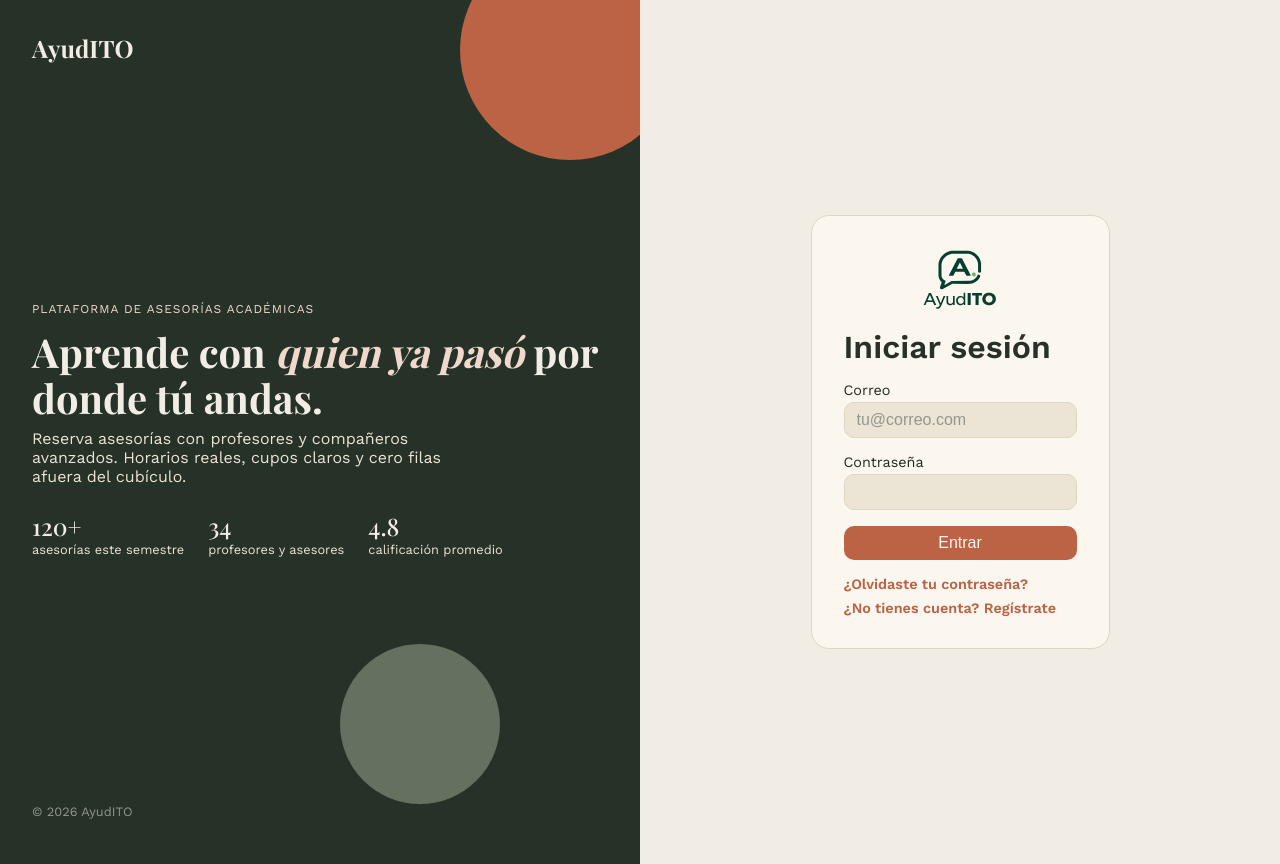
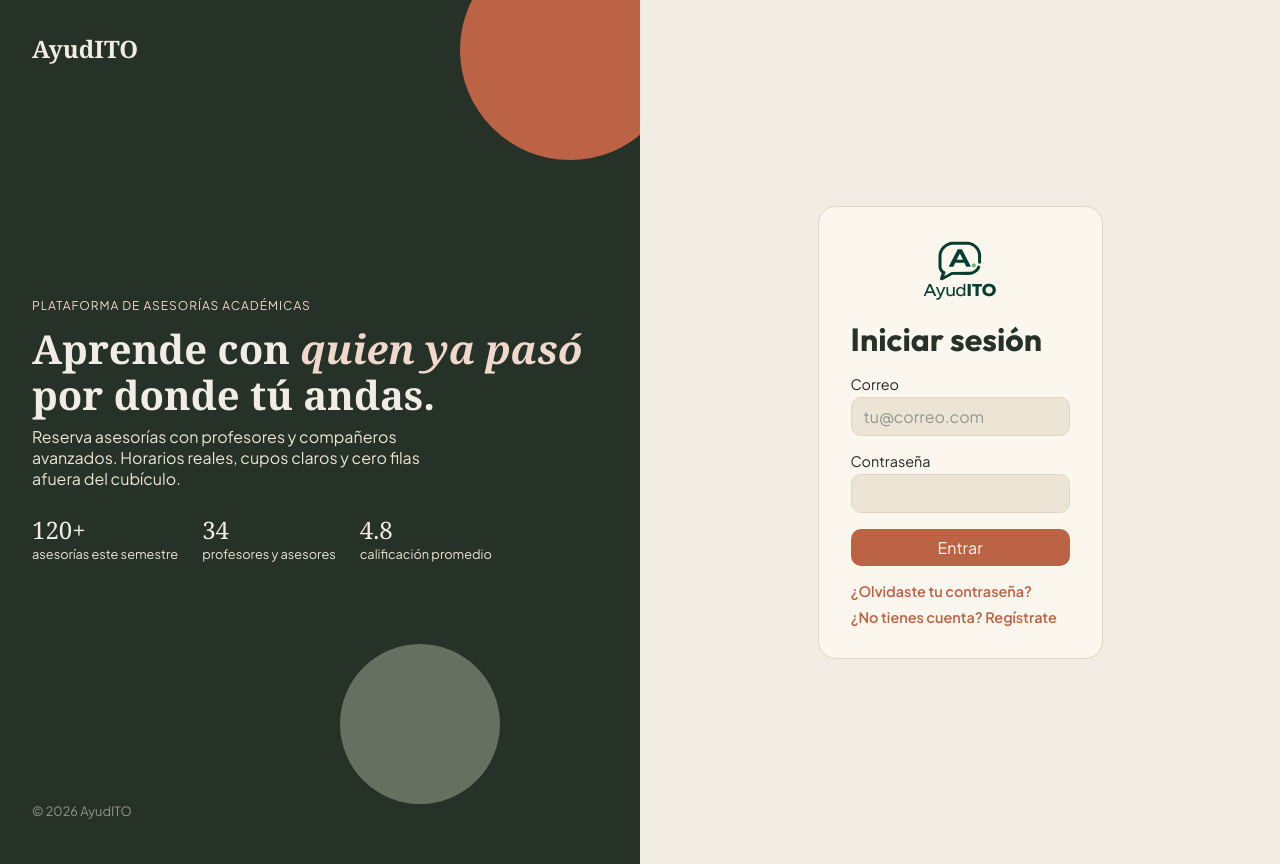
Before and after one commit to DaniielA5/plataforma-asesorias, a React (Vite) app in the folder frontend/: page /login in a window 1280 px wide. Built offline with nearby package versions, Linux system fonts and the light colour scheme.

Commit message:
style(ui): cambia la tipografía a Outfit y Plus Jakarta Sans

```diff
--- a/frontend/src/index.css
+++ b/frontend/src/index.css
@@ -1,4 +1,4 @@
-@import url('https://fonts.googleapis.com/css2?family=Playfair+Display:wght@500;600;700&family=Work+Sans:wght@400;500;600&display=swap');
+@import url('https://fonts.googleapis.com/css2?family=Outfit:wght@400;500;700&family=Plus+Jakarta+Sans:wght@400;500;600;700&display=swap');
 
 *,
 *::before,
@@ -10,5 +10,19 @@ body {
   margin: 0;
   background: var(--color-fondo);
   color: var(--color-texto);
-  font-family: 'Work Sans', system-ui, sans-serif;
+  font-family: var(--fuente-texto);
 }
+
+h1,
+h2,
+h3 {
+  font-family: var(--fuente-titulo);
+}
+
+/* El navegador no hereda la letra en los controles: sin esto salen en Arial. */
+button,
+input,
+select,
+textarea {
+  font-family: inherit;
+}
--- a/frontend/src/pages/AdminInicio.css
+++ b/frontend/src/pages/AdminInicio.css
@@ -8,7 +8,7 @@
 }
 
 .admin-inicio__titulo {
-  font-family: 'Playfair Display', Georgia, serif;
+  font-family: var(--fuente-titulo);
   font-size: 2rem;
   margin: 0;
 }
@@ -63,7 +63,7 @@
 }
 
 .admin-inicio__panel h2 {
-  font-family: 'Playfair Display', Georgia, serif;
+  font-family: var(--fuente-titulo);
   font-size: 1.1rem;
   margin: 0 0 var(--espacio-base);
 }
--- a/frontend/src/pages/Inicio.css
+++ b/frontend/src/pages/Inicio.css
@@ -8,7 +8,7 @@
 }
 
 .inicio__titulo {
-  font-family: 'Playfair Display', Georgia, serif;
+  font-family: var(--fuente-titulo);
   font-size: 2rem;
   margin: 0;
   color: var(--color-texto);
@@ -41,7 +41,7 @@
 }
 
 .inicio__destacada-titulo {
-  font-family: 'Playfair Display', Georgia, serif;
+  font-family: var(--fuente-titulo);
   font-size: 1.5rem;
   margin: 8px 0 0;
 }
@@ -79,7 +79,7 @@
 }
 
 .inicio__tabla h2 {
-  font-family: 'Playfair Display', Georgia, serif;
+  font-family: var(--fuente-titulo);
   font-size: 1.25rem;
 }
 
--- a/frontend/src/pages/ProfesorInicio.css
+++ b/frontend/src/pages/ProfesorInicio.css
@@ -21,7 +21,7 @@
 }
 
 .profesor-inicio__panel h2 {
-  font-family: 'Playfair Display', Georgia, serif;
+  font-family: var(--fuente-titulo);
   font-size: 1.1rem;
   margin: 0;
 }
--- a/frontend/src/styles/tokens.css
+++ b/frontend/src/styles/tokens.css
@@ -18,6 +18,9 @@
   --color-acento: #BC6245;
   --color-acento-texto: #FBF7EF;
   --color-acento-suave: #F0D9CC;
+  --color-acento-claro: #F0B49A;
+  --color-acento-fuerte: #A8533A;
+  --color-acento-oscuro: #8F4430;
 
   /* Secundarios y estados */
   --color-secundario-suave: #DDE4CB;
@@ -29,6 +32,10 @@
   --color-tinte-gris: #D7DBCF;
   --color-tinte-amarillo: #F4E2C3;
 
+  /* Tipografía */
+  --fuente-titulo: 'Outfit', system-ui, sans-serif;
+  --fuente-texto: 'Plus Jakarta Sans', system-ui, sans-serif;
+
   /* Espaciados (Figma: Layout/Spacing) */
   --espacio-base: 8px;
   --espacio-seccion: 24px;
```
